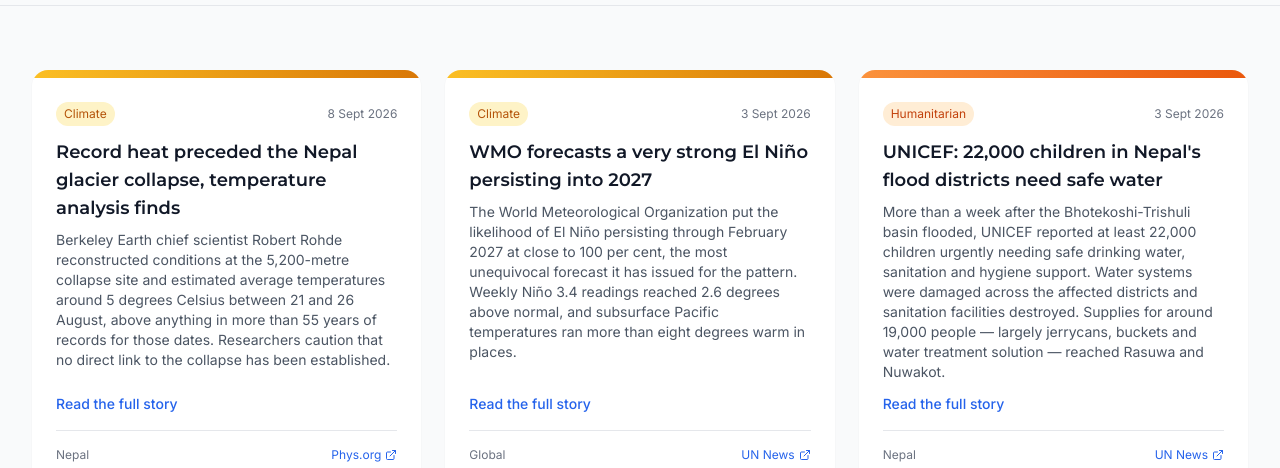
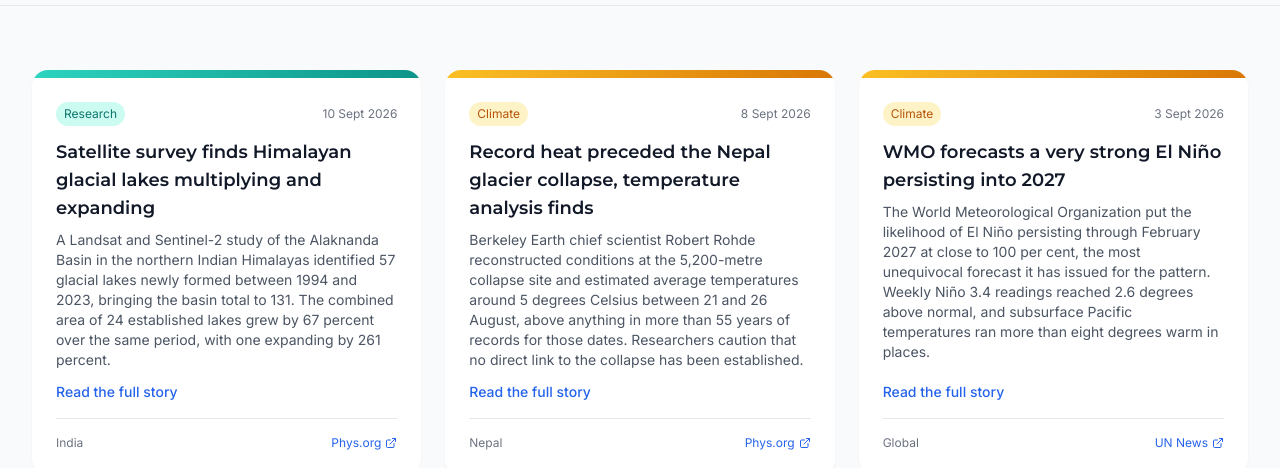
Before and after one commit to CLIFTONFLACK/hydrgel, a React (Vite) app: page /news in a window 1280 px wide. Shown: the part 484-952 px from the top of the page. Built offline with nearby package versions, Linux system fonts and the light colour scheme; no server answers.

Commit message:
Add newsroom item: Satellite survey finds Himalayan glacial lakes multiplying and expanding
Co-Authored-By: Claude Opus 5 <noreply@anthropic.com>
Claude-Session: https://claude.ai/code/session_01NccXKhuoZxNesiRMdgiRkD

```diff
--- a/src/data/news.ts
+++ b/src/data/news.ts
@@ -717,6 +717,17 @@ export const NEWS: NewsItem[] = [
     source: 'Phys.org',
     url: 'https://phys.org/news/2026-09-nepal-glacier-exceptional-collapse-deadly.html',
   },
+  {
+    id: '2026-09-10-himalayan-glacial-lakes-growing',
+    date: '2026-09-10',
+    title: 'Satellite survey finds Himalayan glacial lakes multiplying and expanding',
+    summary:
+      'A Landsat and Sentinel-2 study of the Alaknanda Basin in the northern Indian Himalayas identified 57 glacial lakes newly formed between 1994 and 2023, bringing the basin total to 131. The combined area of 24 established lakes grew by 67 percent over the same period, with one expanding by 261 percent.',
+    category: 'Research',
+    region: 'India',
+    source: 'Phys.org',
+    url: 'https://phys.org/news/2026-09-himalayan-glacial-lakes-downstream.html',
+  },
 ]
 
 /** Newest first. */
--- a/src/data/stories.ts
+++ b/src/data/stories.ts
@@ -545,4 +545,13 @@ export const STORIES: Record<string, string[]> = {
     'None of this yet amounts to a proven chain of cause, and no direct link between the heat and the collapse has been established. Kristen Cook, a geomorphologist at Grenoble Alpes University, told AFP it is not as straightforward as high temperature equalling collapse, and that if temperature acted as a trigger it appears to have waited until the rock was right at the tipping point. Researchers are now examining small movements observed in the mountain in the years beforehand and how those interacted with changing temperatures. Rohde said that showing the rock near the fracture plane had been significantly weakened by meltwater or permafrost thaw, or both, would be the smoking gun.',
     'Why it matters to us: this is a hazard nothing we make can prevent, and it would be dishonest to imply otherwise. Where it touches our work is the warning problem. A flood generated by rock and ice failing at 5,200 metres arrives in valleys that have recorded no unusual weather, so the hours of notice that rainfall gives are simply absent — and the water systems below are destroyed before anyone knows to act. If the trigger is a rock face quietly losing the frozen cement that held it together, the forecast that would help does not exist yet. That leaves treatment capability you can carry to people afterwards doing the work that early warning could not.',
   ],
+
+  '2026-09-10-himalayan-glacial-lakes-growing': [
+    'Satellite mapping of the Alaknanda Basin in the western Himalayas of India has documented a landscape reorganising itself as its glaciers retreat. Working from Landsat and Sentinel-2 observations spanning 1994 to 2023, the study tracked 74 glacial lakes and found that the combined area of the 24 larger than 0.01 square kilometres — the cutoff adopted to exclude small seasonal water bodies — rose from 0.97 to 1.62 square kilometres, an increase of 67 percent in three decades.',
+    'Expansion of existing lakes was only half the picture. The work identified 57 lakes that formed within the study period, taking the basin total to 131, 18 of the new ones above the same size threshold. Growth was markedly uneven: Vasundhara Lake expanded by 261 percent and Balbala Lake by 119 percent, and 27 lakes in all showed notable growth, one of them upstream of the pilgrimage site at Badrinath. The paper appeared in Open Geosciences, authored by Aayushi Pandey of Charles University in Prague.',
+    'The hazard behind the inventory is the glacial lake outburst flood. Meltwater collects behind dams of ice, rock or sediment left by a retreating glacier, and when one of those barriers fails the impounded volume is released at once, carrying mud and debris with it. Area measured from orbit is a proxy for the thing that actually matters, which is stored volume — and that, Pandey notes, is not something satellites can supply.',
+    'Her account of the limits is unusually direct. Space-based data are valuable for screening terrain that is large and largely inaccessible: they reveal new lakes, quantify how fast existing ones are growing, and narrow a long list down to the few that justify a closer look. Depth and volume, slope stability, drainage pathways and the interaction between glacier and lake all require measurement on the ground before flood modelling carries much weight, and that fieldwork needs logistical and financial backing that currently is not there.',
+    'The study arrives while a recovery operation is still running next door. The flooding that struck Nepal on 26 August 2026 was not itself a conventional outburst flood — the article is explicit on that — but it showed what sudden high-mountain flood events do to the communities and infrastructure below them, with Nepal\'s government reporting widespread damage to houses, roads, bridges and hydropower facilities. Pandey\'s framing is that these environments stack hazards that interact: extreme rainfall, expanding lakes, unstable slopes and seismic activity, any combination of which can amplify what reaches the valley. She argues the monitoring has to be transboundary, because the floods are not.',
+    'Why it matters to us: the useful detail here is the lead time, or rather the absence of one. A basin that has gained 57 lakes in thirty years is accumulating stored water above settlements that were mapped when it was not there, and the failure of any one of those dams gives no meteorological warning at all. What follows downstream is the pattern already familiar from Nepal — intakes buried, pipes severed, treatment plants silted, and a population that needs drinking water immediately rather than once the network is rebuilt. We cannot make a slope stable or a moraine hold. What point-of-need purification offers is the ability to pre-position treatment capacity in valleys where the hazard is now quantified and the infrastructure remains as exposed as it was.',
+  ],
 }
```
